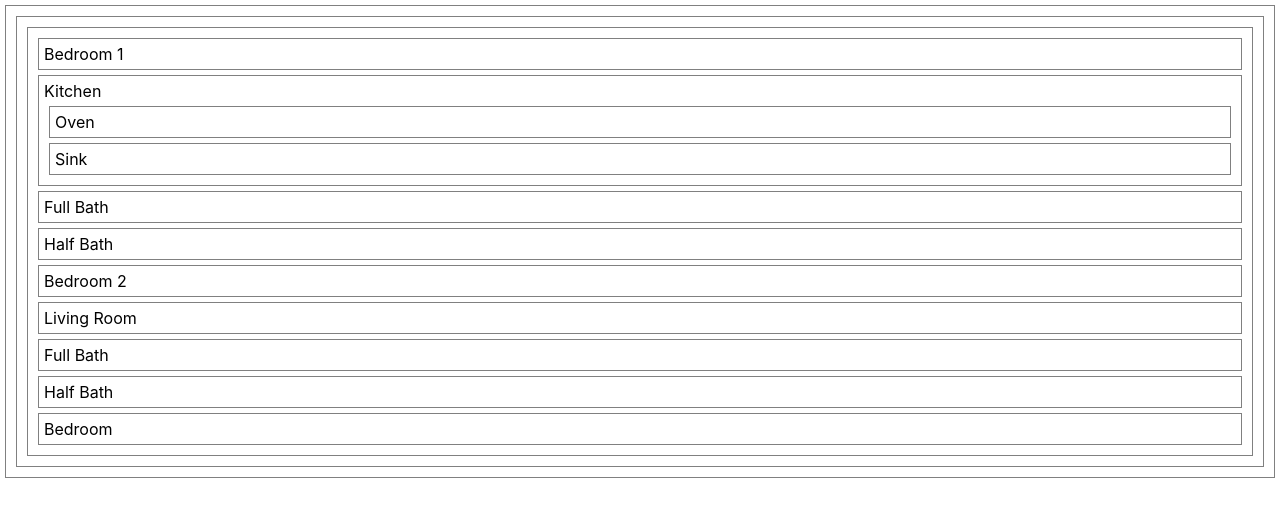
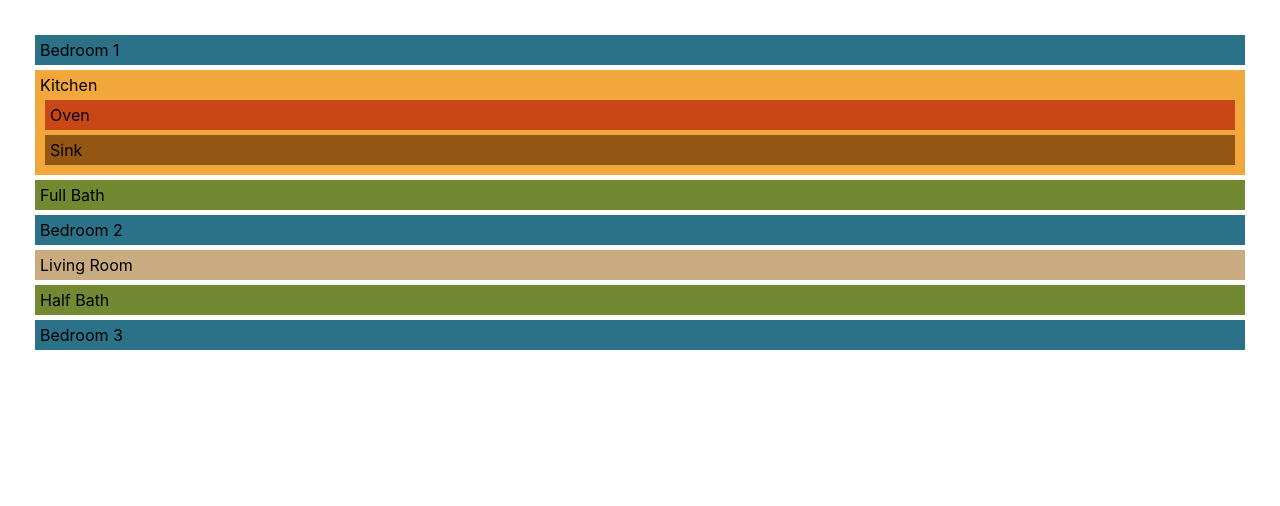
Before and after one commit to gkatsikis/react-floorplan, a React (Create React App) app: page / in a window 1280 px wide. Shown: the top 506 px of the page. Built offline with nearby package versions, Linux system fonts and the light colour scheme.

Commit message:
colors added

```diff
--- a/src/App.css
+++ b/src/App.css
@@ -2,4 +2,29 @@ div {
   border: 1px solid grey;
   margin: 5px;
   padding: 5px;
+  border: none;
 }
+
+.bedroom {
+  background-color: #2B7188;
+}
+
+.living-room {
+  background-color: #C9AB82;
+}
+
+.kitchen {
+  background-color: #F1A73B;
+}
+
+.bath {
+  background-color: #728831;
+}
+
+.oven {
+  background-color: #C94716;
+}
+
+.sink {
+  background-color: #935613;
+}
--- a/src/Bath.jsx
+++ b/src/Bath.jsx
@@ -1,9 +1,7 @@
 const Bath = (props) => {
-  const bathroom = ['Full', 'Half']
+
   return (
-    bathroom.map(bathroo => {
-      return <div>{bathroo} Bath</div>
-    })
+    <div className='bath'>{props.size} Bath</div>
    );
 }
 
--- a/src/Bedroom.jsx
+++ b/src/Bedroom.jsx
@@ -9,7 +9,7 @@
 
 const Bedroom = (props) => {
   return (
-    <div>Bedroom {props.bedNum}</div>
+    <div className='bedroom'>Bedroom {props.bedNum}</div>
    );
 }
 
--- a/src/FloorPlan.jsx
+++ b/src/FloorPlan.jsx
@@ -12,7 +12,7 @@ const FloorPlan = (props) => {
       <Bedroom bedNum={2} />
       <LivingRoom />
       <Bath size='Half' />
-      <Bedroom bedNuml={3} />
+      <Bedroom bedNum={3} />
     </div>
    );
 }
--- a/src/Kitchen.jsx
+++ b/src/Kitchen.jsx
@@ -4,7 +4,7 @@ import Sink from "./Sink";
 const Kitchen = (props) => {
   return (
     <>
-    <div>
+    <div className='kitchen'>
       Kitchen
       <Oven />
       <Sink />
--- a/src/LivingRoom.jsx
+++ b/src/LivingRoom.jsx
@@ -1,6 +1,6 @@
 const LivingRoom = (props) => {
   return (
-    <div>Living Room</div>
+    <div className='living-room'>Living Room</div>
    );
 }
 
--- a/src/Oven.jsx
+++ b/src/Oven.jsx
@@ -1,6 +1,6 @@
 const Oven = (props) => {
   return (
-    <div>Oven</div>
+    <div className='oven'>Oven</div>
    );
 }
 
--- a/src/Sink.jsx
+++ b/src/Sink.jsx
@@ -1,6 +1,6 @@
 const Sink = (props) => {
   return (
-    <div>Sink</div>
+    <div className='sink'>Sink</div>
    );
 }
 
```
